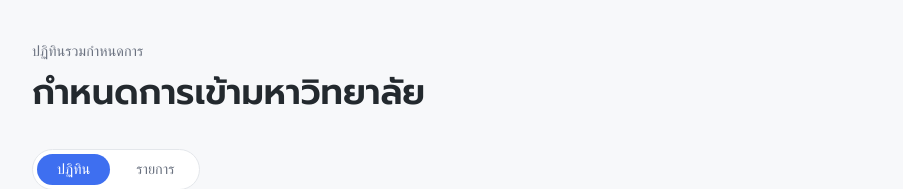
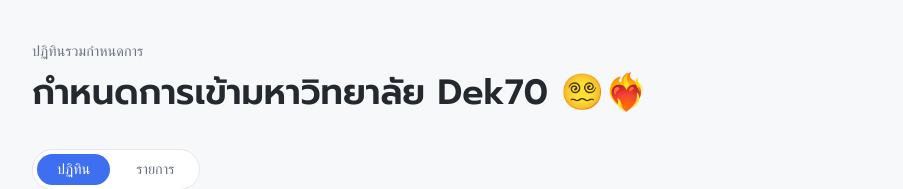
Before and after one commit to ccckatmeow/Dek70-UniCalendar, a Next.js app: page / in a window 1280 px wide. Shown: the top 189 px of the page, without its empty margins (188-1091 px from the left). Built offline with nearby package versions, Linux system fonts and the light colour scheme; no server answers; the database is empty; a web font is replaced by a local one.

Commit message:
แก้เพิ่ม emoji

```diff
--- a/app/page.js
+++ b/app/page.js
@@ -139,7 +139,7 @@ export default function Home() {
     <main className="page">
       <header className="masthead">
         <p className="masthead__eyebrow">ปฏิทินรวมกำหนดการ</p>
-        <h1 className="masthead__title">กำหนดการเข้ามหาวิทยาลัย</h1>
+        <h1 className="masthead__title">กำหนดการเข้ามหาวิทยาลัย Dek70 😵‍💫❤️‍🔥 </h1>
       </header>
 
       <div className="view-toggle">
```
